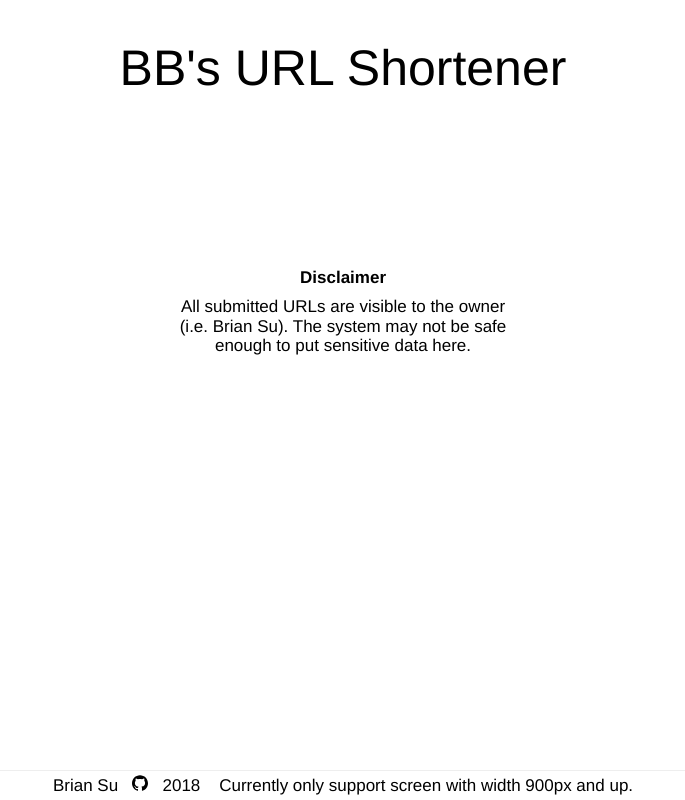
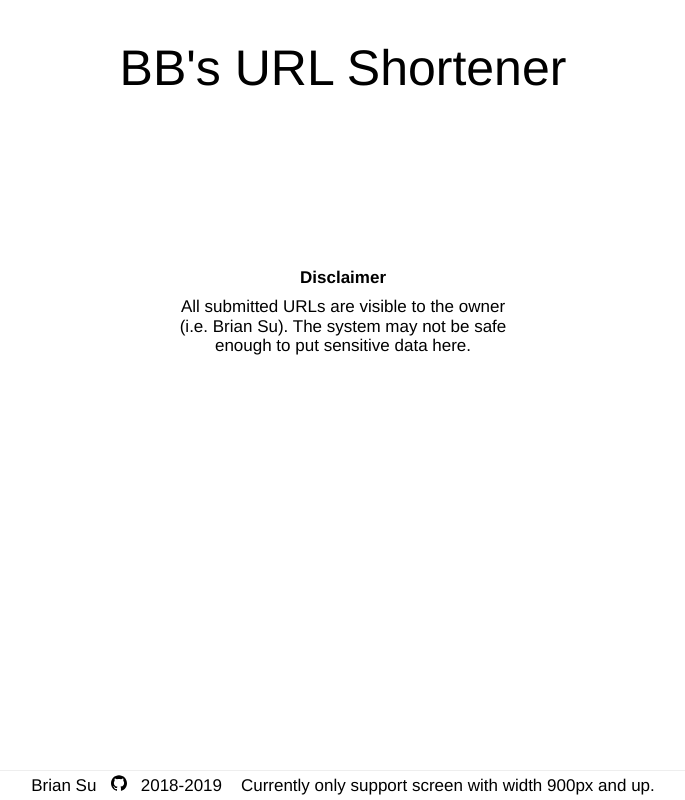
Before and after one commit to brianbbsu/url-shortener, a plain HTML site: page index.html in a window 1280 px wide. Shown: the whole page, without its empty margins (297-982 px from the left). Drawn offline with nearby package versions, Linux system fonts and the light colour scheme; some packages are replaced by stand-ins of ours; a script that the page names is missing.

Commit message:
Happy New Year

```diff
--- a/index.html
+++ b/index.html
@@ -82,7 +82,7 @@
                 <a href="https://github.com/brianbbsu/url-shortener" target="_blank" id="github-link">
                     <img height="16" width="16" src="github.svg" />
                 </a>
-                &nbsp;&nbsp;2018&nbsp;&nbsp;&nbsp;&nbsp;Currently only support screen with width 900px and up.
+                &nbsp;&nbsp;2018-2019&nbsp;&nbsp;&nbsp;&nbsp;Currently only support screen with width 900px and up.
         </div>
     </div>
     <script src="./index.js"></script>
```
